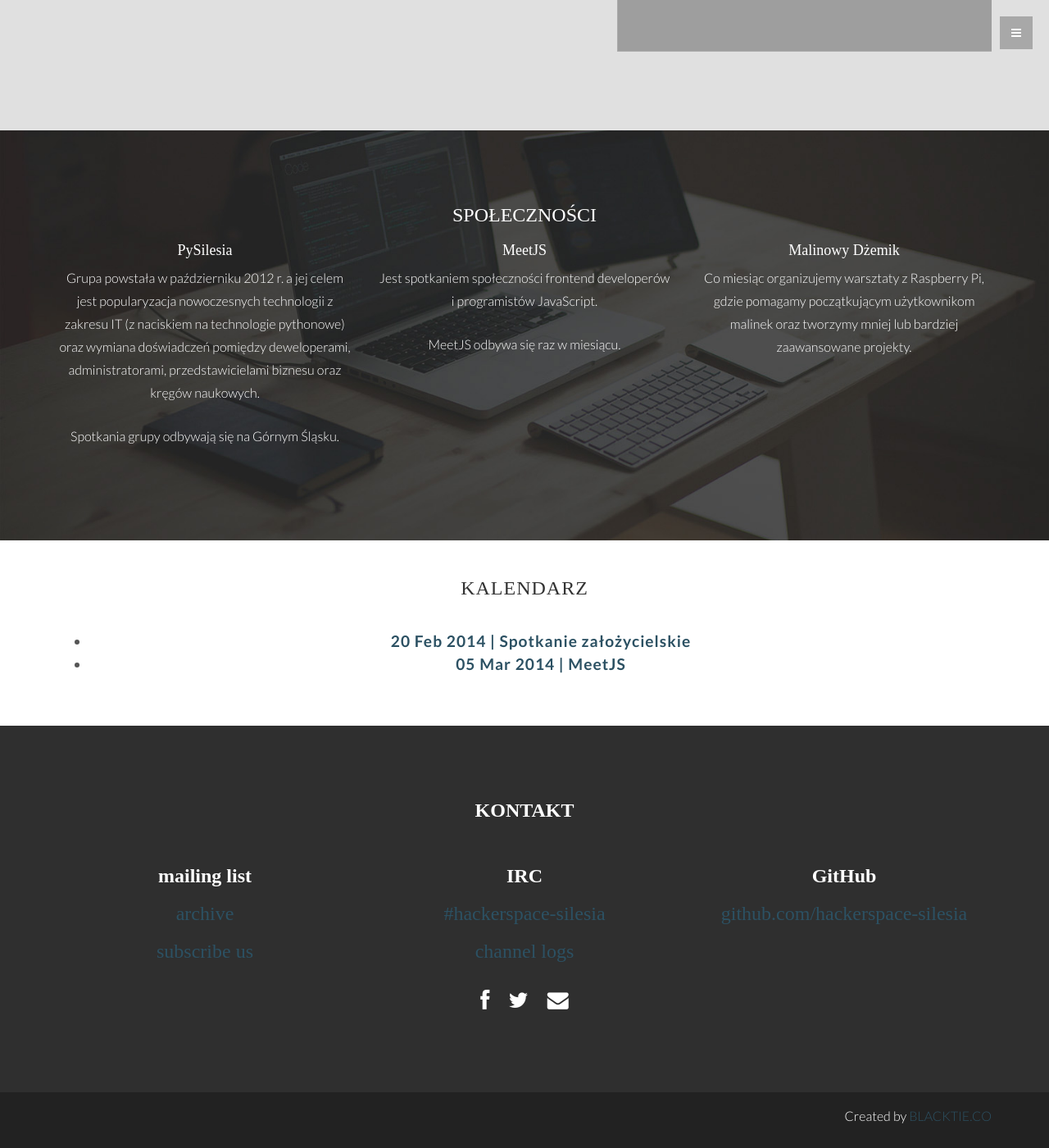
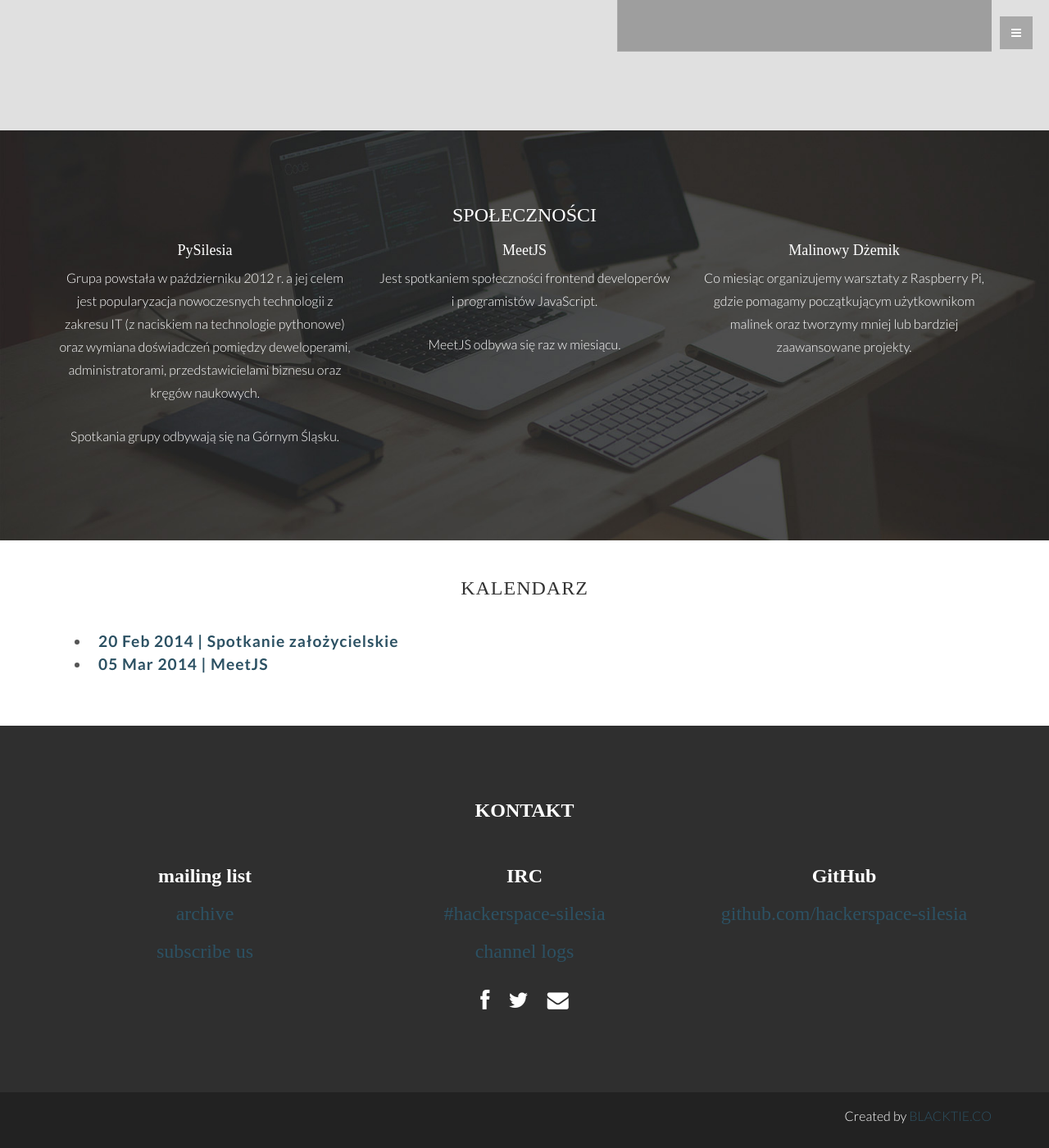
Before and after one commit to hackerspace-silesia/hackerspace-silesia.github.io, a Jekyll site: the page built from index.html, in a window 1280 px wide and 1400 px high, scrolled down 1472 px. Shown: the whole window at 82% size. Built offline with Jekyll 4.4.1, drawn with Linux system fonts in a browser that asks for light colours; grey boxes are pictures that could not be loaded.

Commit message:
text-align: left

```diff
--- a/css/main.css
+++ b/css/main.css
@@ -171,6 +171,10 @@
 .w a {
 	padding: 0 10px;
 	font-weight: bold;
+    text-align: left;
+}
+
+.w li {
     text-align: left;
 }
 
```
